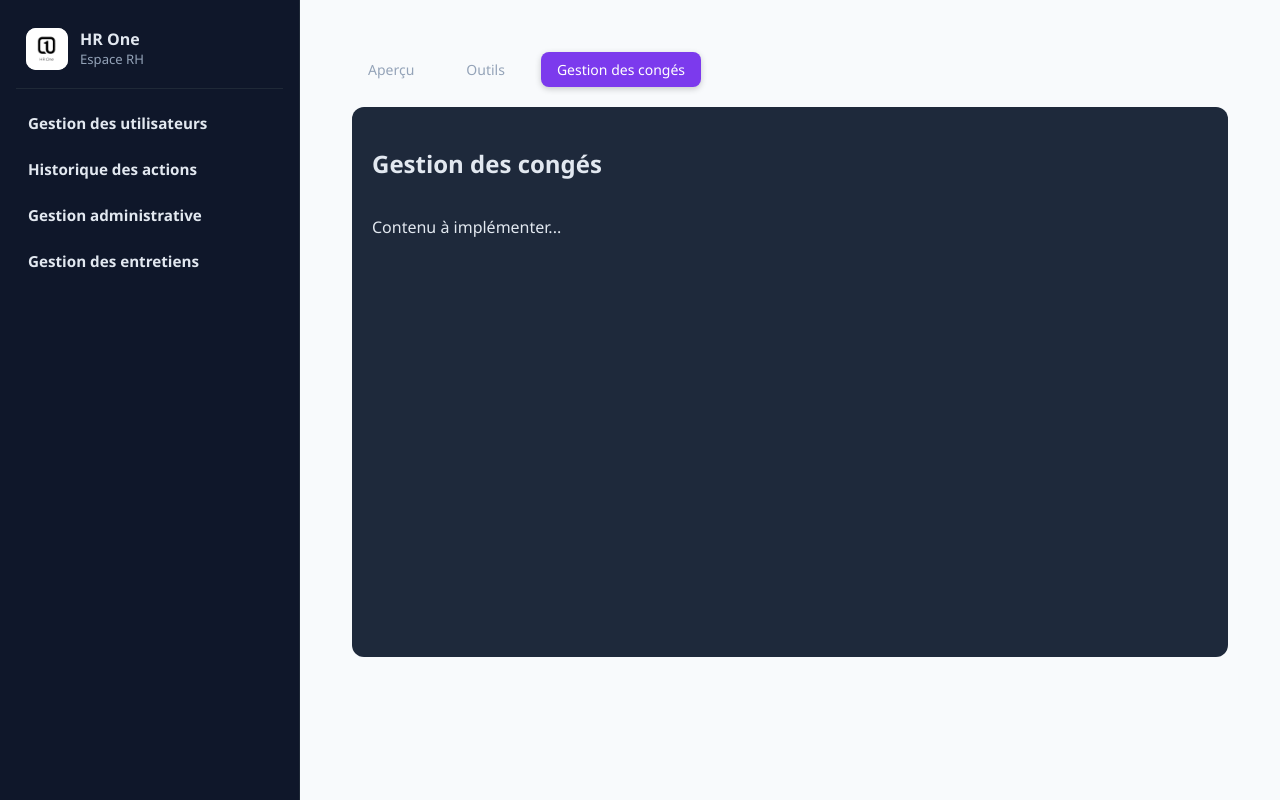
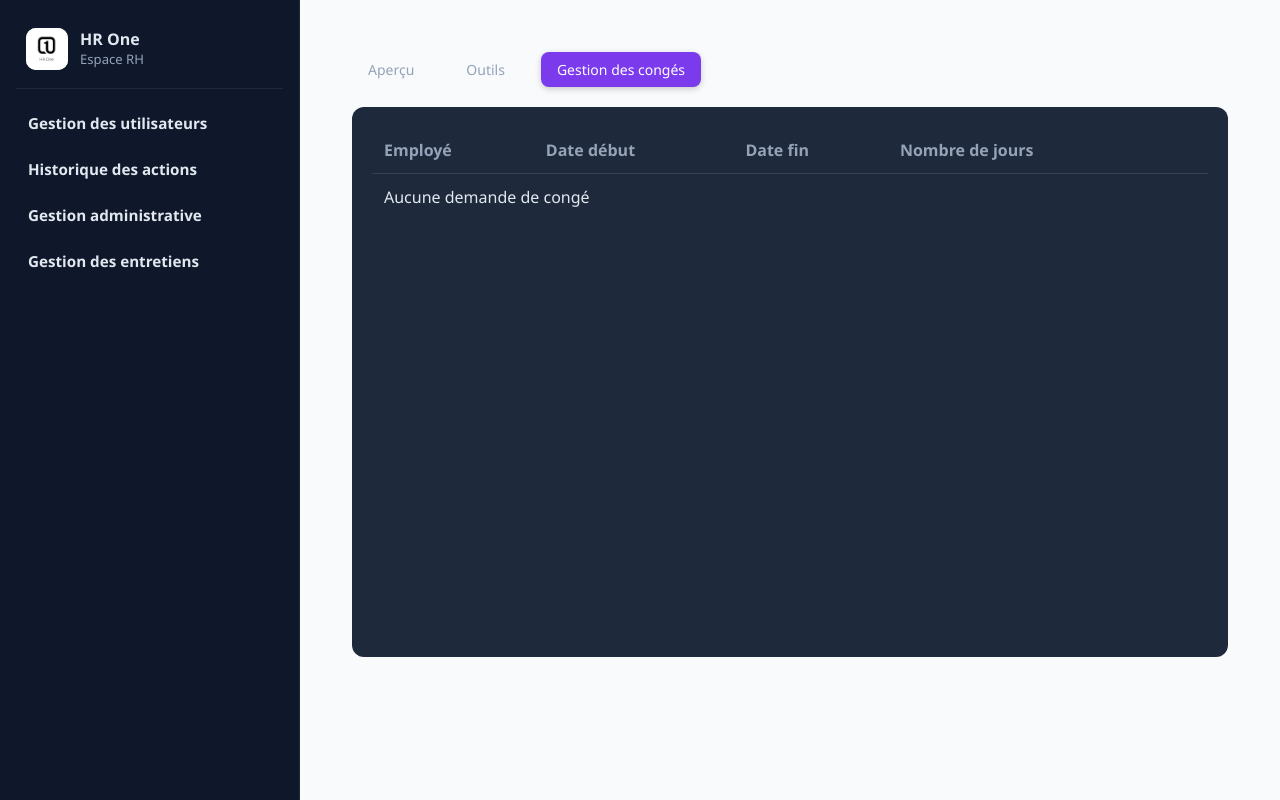
Before and after one commit to khaledgasmi9000-ai/HROne_Web, a Symfony app: template templates/Gestion Administrative/conges.html.twig in a window 1280 px wide. Run offline with Twig, Linux system fonts and the light colour scheme; the template is opened without the code that fills it, so the values that code supplies are empty; some libraries are stand-ins or nearby versions.

Commit message:
Ajout UI Gestion Conge Cote

```diff
--- a/public/css/Gestion Administrative/commun.css
+++ b/public/css/Gestion Administrative/commun.css
@@ -203,16 +203,3 @@ tbody tr {
 tbody tr:hover {
     background: var(--bg-hover);
 }
-
-.checkbox-control {
-    display: flex;
-    align-items: center;
-    gap: 6px;
-    color: var(--text-muted);
-    font-size: 13px;
-}
-
-.checkbox-control input {
-    accent-color: var(--primary);
-    cursor: pointer;
-}
--- /dev/null
+++ b/public/css/Gestion Administrative/conges.css
@@ -0,0 +1,27 @@
+/* Small buttons */
+.btn-sm {
+    padding: 6px 10px;
+    font-size: 12px;
+    border-radius: 6px;
+}
+
+/* Accept */
+.btn.success {
+    background: rgba(34, 197, 94, 0.2);
+    color: var(--success);
+    border: 1px solid rgba(34, 197, 94, 0.4);
+}
+
+/* Reject */
+.btn.danger {
+    background: rgba(239, 68, 68, 0.2);
+    color: var(--danger);
+    border: 1px solid rgba(239, 68, 68, 0.4);
+}
+
+/* spacing */
+.conge-actions {
+    display: flex;
+    gap: 8px;
+    justify-content: flex-end;
+}
--- /dev/null
+++ b/public/css/Gestion Administrative/outils.css
@@ -0,0 +1,12 @@
+.checkbox-control {
+    display: flex;
+    align-items: center;
+    gap: 6px;
+    color: var(--text-muted);
+    font-size: 13px;
+}
+
+.checkbox-control input {
+    accent-color: var(--primary);
+    cursor: pointer;
+}
--- /dev/null
+++ b/public/js/Gestion Administrative/conges.js
@@ -0,0 +1,20 @@
+document.addEventListener("DOMContentLoaded", () => {
+
+    document.querySelectorAll(".conge-actions button").forEach(btn => {
+        btn.addEventListener("click", () => {
+
+            const action = btn.dataset.action;
+            const id = btn.dataset.id;
+
+            if (action === "accept") {
+                console.log("Congé accepté:", id);
+            }
+
+            if (action === "reject") {
+                console.log("Congé refusé:", id);
+            }
+
+        });
+    });
+
+});
--- a/templates/Gestion Administrative/conges.html.twig
+++ b/templates/Gestion Administrative/conges.html.twig
@@ -1,12 +1,62 @@
 {% extends 'Gestion Administrative/layout.html.twig' %}
-
 {% set activeTab = 'conges' %}
 
 {% block title %}Gestion des congés{% endblock %}
 
 {% block employee_content %}
+
 <div class="table-section">
-    <h2>Gestion des congés</h2>
-    <p>Contenu à implémenter...</p>
+
+    <div class="table-container fixed">
+        <table>
+            <thead>
+                <tr>
+                    <th style="display:none;">ID</th>
+                    <th>Employé</th>
+                    <th>Date début</th>
+                    <th>Date fin</th>
+                    <th>Nombre de jours</th>
+                    <th></th> {# Actions #}
+                </tr>
+            </thead>
+
+            <tbody>
+                {% for conge in conges %}
+                    <tr data-id="{{ conge.id }}">
+                        <td style="display:none;">{{ conge.id }}</td>
+
+                        <td>{{ conge.name }}</td>
+                        <td>{{ conge.start }}</td>
+                        <td>{{ conge.end }}</td>
+                        <td>{{ conge.days }}</td>
+
+                        <td class="actions-cell conge-actions">
+                            <button class="btn success btn-sm" data-action="accept" data-id="{{ conge.id }}">
+                                ✔ Accepter
+                            </button>
+
+                            <button class="btn danger btn-sm" data-action="reject" data-id="{{ conge.id }}">
+                                ✖ Refuser
+                            </button>
+                        </td>
+                    </tr>
+                {% else %}
+                    <tr>
+                        <td colspan="6">Aucune demande de congé</td>
+                    </tr>
+                {% endfor %}
+            </tbody>
+        </table>
+    </div>
+
+    {% include 'Gestion Administrative/components/pagination.html.twig' with {
+        currentPage: currentPage,
+        totalPages: totalPages,
+        rowsPerPage: rowsPerPage,
+        totalEmployees: totalConges,
+        currentCount: conges|length
+    } %}
+
 </div>
+
 {% endblock %}
--- a/templates/Gestion Administrative/layout.html.twig
+++ b/templates/Gestion Administrative/layout.html.twig
@@ -3,6 +3,8 @@
 {% block stylesheets %}
 <link rel="stylesheet" href="{{ asset('css/Gestion Administrative/layout.css') }}">
 <link rel="stylesheet" href="{{ asset('css/Gestion Administrative/commun.css') }}">
+<link rel="stylesheet" href="{{ asset('css/Gestion Administrative/outils.css') }}">
+<link rel="stylesheet" href="{{ asset('css/Gestion Administrative/conges.css') }}">
 <link rel="stylesheet" href="{{ asset('css/Gestion Administrative/components/pagination.css') }}">
 <link rel="stylesheet" href="{{ asset('css/Gestion Administrative/components/row_actions.css') }}">
 {% block page_styles %}{% endblock %}
@@ -39,6 +41,7 @@
 {% block javascripts %}
 <script src="{{ asset('js/Gestion Administrative/employee.js') }}"></script>
 <script src="{{ asset('js/Gestion Administrative/outils.js') }}"></script>
+<script src="{{ asset('js/Gestion Administrative/conges.js') }}"></script>
 <script src="{{ asset('js/Gestion Administrative/components/pagination.js') }}"></script>
 <script src="{{ asset('js/Gestion Administrative/components/row_actions.js') }}"></script>
 {% block page_scripts %}{% endblock %}
```
Also changed, not shown: src/Controller/GestionAdministrativeController.php (+46 -2 lines).
